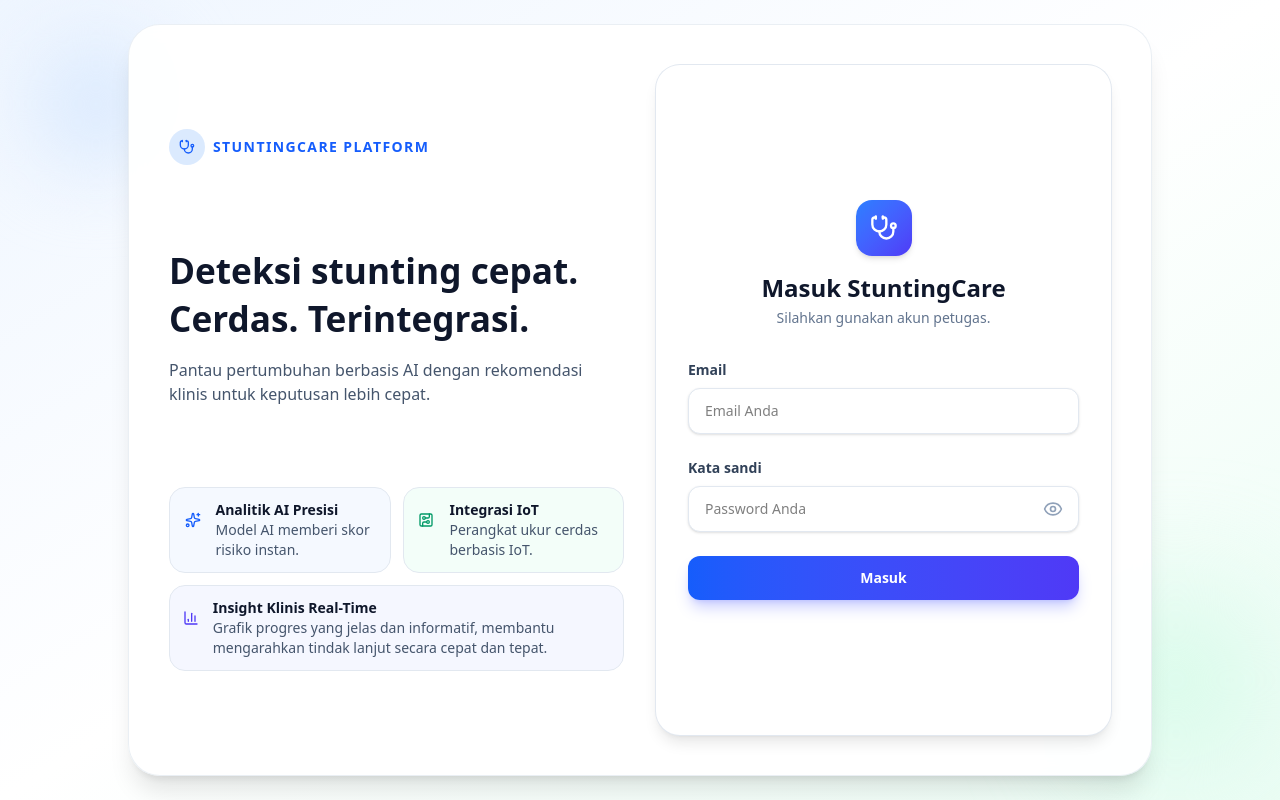
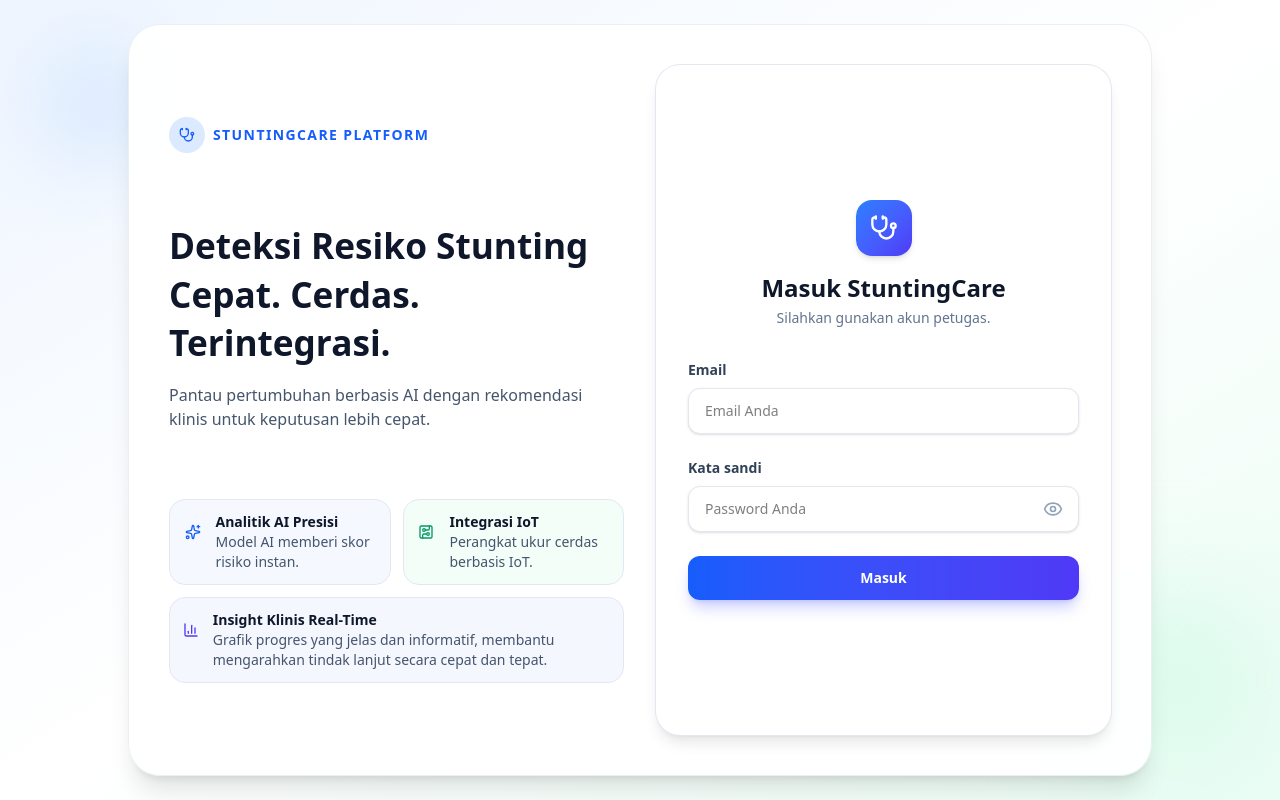
Before and after one commit to rakhathegreat/stunting-elektro, a React (Vite) app: page / in a window 1280 px wide. Built offline with nearby package versions, Linux system fonts and the light colour scheme; no server answers.

Commit message:
helppppp

```diff
--- a/src/pages/Login.tsx
+++ b/src/pages/Login.tsx
@@ -51,7 +51,7 @@ const Login = () => {
 
             <div className="space-y-2 sm:space-y-3">
               <h1 className="text-2xl mb-4 font-bold leading-snug text-slate-900 sm:text-3xl lg:text-[2.2rem]">
-                Deteksi stunting cepat. Cerdas. Terintegrasi.
+                Deteksi Resiko Stunting Cepat. Cerdas. Terintegrasi.
               </h1>
               <p className="text-sm text-slate-600 sm:text-base lg:line-clamp-3">
                 Pantau pertumbuhan berbasis AI dengan rekomendasi klinis untuk keputusan lebih cepat.
```
